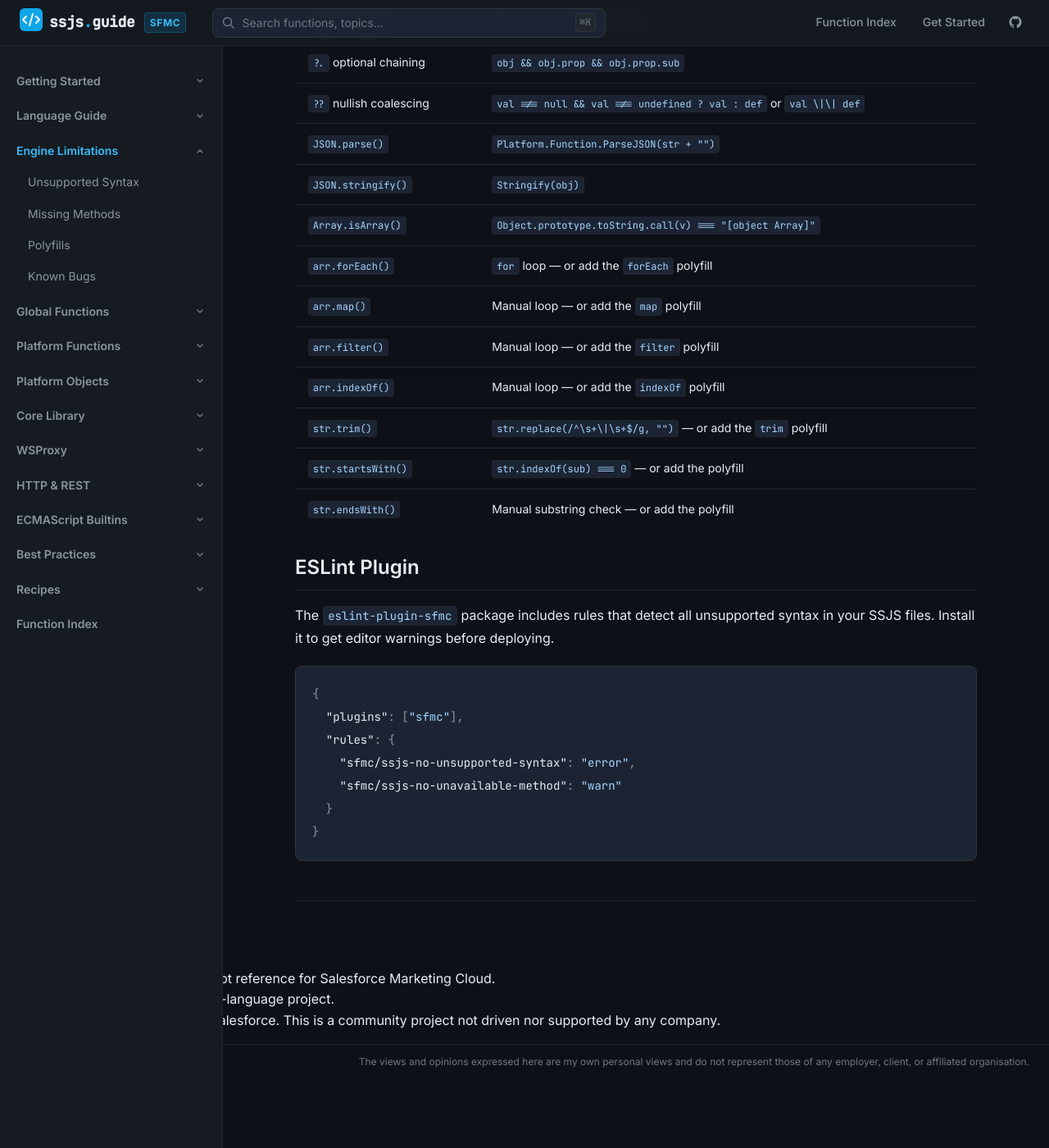
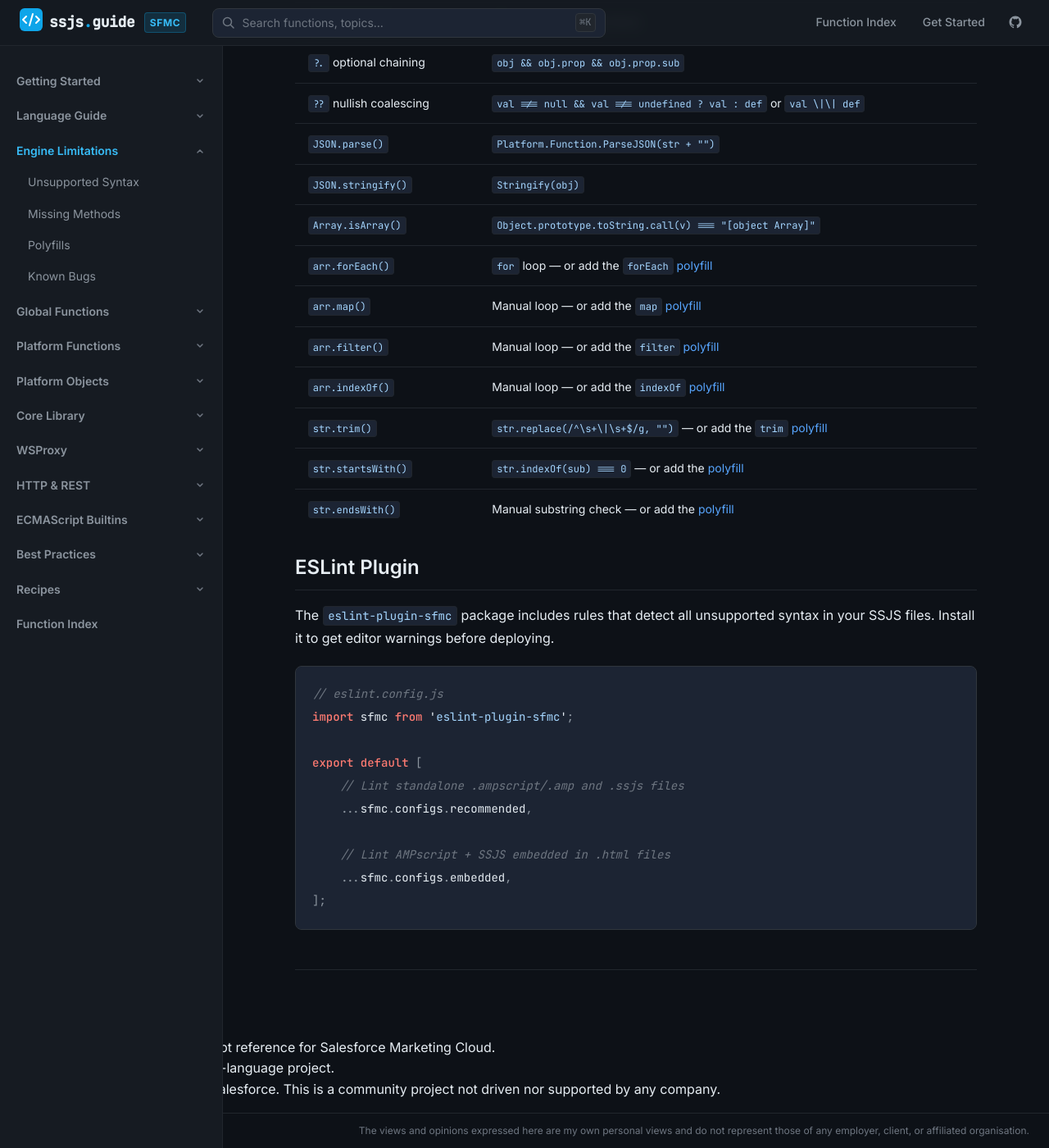
Before and after one commit to JoernBerkefeld/ssjs.guide, a Jekyll site: the page built from engine-limitations/index.md, in a window 1280 px wide and 1400 px high, scrolled down 1209 px. Shown: the whole window at 82% size. Built offline with Jekyll 4.4.1, drawn with Linux system fonts in a browser that asks for light colours; before the commit the page ends 2525 px from its top, so only the background shows below that.

Commit message:
add links to headers, add favicon, add polyfill links

````diff
--- a/_includes/head.html
+++ b/_includes/head.html
@@ -4,6 +4,10 @@
 
 <title>{% if page.title %}{{ page.title }} — {% endif %}{{ site.title }}</title>
 <meta name="description" content="{% if page.description %}{{ page.description }}{% else %}{{ site.description }}{% endif %}">
+
+<!-- Favicon -->
+<link rel="icon" type="image/svg+xml" href="{{ '/assets/favicon.svg' | relative_url }}">
+<link rel="apple-touch-icon" sizes="180x180" href="{{ '/assets/apple-touch-icon.png' | relative_url }}">
 
 <!-- Preconnect -->
 <link rel="preconnect" href="https://fonts.googleapis.com">
--- a/_sass/_typography.scss
+++ b/_sass/_typography.scss
@@ -15,12 +15,44 @@
     scroll-margin-top: calc($header-height + $space-4);
 
     a.header-anchor {
+      position: relative;
       opacity: 0;
       margin-left: $space-2;
       color: $text-muted;
       font-size: 0.8em;
       text-decoration: none;
-      transition: opacity $transition-fast;
+      transition: opacity $transition-fast, color $transition-fast;
+      vertical-align: middle;
+      line-height: 1;
+
+      &::after {
+        content: 'Copied!';
+        position: absolute;
+        bottom: calc(100% + 5px);
+        left: 50%;
+        transform: translateX(-50%);
+        background-color: $bg-overlay;
+        color: $text-primary;
+        font-family: $font-sans;
+        font-size: $text-xs;
+        font-weight: 500;
+        white-space: nowrap;
+        padding: $space-1 $space-2;
+        border-radius: $radius-sm;
+        border: 1px solid $border-default;
+        pointer-events: none;
+        opacity: 0;
+        transition: opacity $transition-fast;
+      }
+
+      &.is-copied {
+        opacity: 1;
+        color: $accent-light;
+
+        &::after {
+          opacity: 1;
+        }
+      }
     }
 
     &:hover a.header-anchor {
--- a/assets/js/main.js
+++ b/assets/js/main.js
@@ -101,6 +101,35 @@
     });
   });
 
+  // ── Heading anchor copy links ────────────────────────────────────────────────
+
+  var LINK_ICON = '<svg width="14" height="14" viewBox="0 0 16 16" fill="none" aria-hidden="true">'
+    + '<path d="M7.775 3.275a.75.75 0 001.06 1.06l1.25-1.25a2 2 0 112.83 2.83l-2.5 2.5a2 2 0 01-2.83 0'
+    + ' .75.75 0 00-1.06 1.06 3.5 3.5 0 004.95 0l2.5-2.5a3.5 3.5 0 00-4.95-4.95l-1.25 1.25z'
+    + 'M3.085 12.915a2 2 0 010-2.83l2.5-2.5a2 2 0 012.83 0 .75.75 0 001.06-1.06 3.5 3.5 0 00-4.95 0l-2.5 2.5'
+    + 'a3.5 3.5 0 004.95 4.95l1.25-1.25a.75.75 0 00-1.06-1.06l-1.25 1.25a2 2 0 01-2.83 0z"'
+    + ' fill="currentColor"/></svg>';
+
+  document.querySelectorAll('.prose h2[id], .prose h3[id], .prose h4[id], .prose h5[id], .prose h6[id]').forEach(function (heading) {
+    var anchor = document.createElement('a');
+    anchor.className = 'header-anchor';
+    anchor.href = '#' + heading.id;
+    anchor.setAttribute('aria-label', 'Copy link to this section');
+    anchor.innerHTML = LINK_ICON;
+    heading.appendChild(anchor);
+
+    anchor.addEventListener('click', function (e) {
+      e.preventDefault();
+      var url = window.location.href.split('#')[0] + '#' + heading.id;
+      navigator.clipboard.writeText(url).then(function () {
+        anchor.classList.add('is-copied');
+        setTimeout(function () { anchor.classList.remove('is-copied'); }, 2000);
+      }).catch(function () {
+        window.location.hash = heading.id;
+      });
+    });
+  });
+
   // ── Keyboard shortcut for search ────────────────────────────────────────────
 
   document.addEventListener('keydown', function (e) {
--- a/engine-limitations/index.md
+++ b/engine-limitations/index.md
@@ -34,24 +34,27 @@
 | `JSON.parse()` | `Platform.Function.ParseJSON(str + "")` |
 | `JSON.stringify()` | `Stringify(obj)` |
 | `Array.isArray()` | `Object.prototype.toString.call(v) === "[object Array]"` |
-| `arr.forEach()` | `for` loop — or add the `forEach` polyfill |
-| `arr.map()` | Manual loop — or add the `map` polyfill |
-| `arr.filter()` | Manual loop — or add the `filter` polyfill |
-| `arr.indexOf()` | Manual loop — or add the `indexOf` polyfill |
-| `str.trim()` | `str.replace(/^\s+\|\s+$/g, "")` — or add the `trim` polyfill |
-| `str.startsWith()` | `str.indexOf(sub) === 0` — or add the polyfill |
-| `str.endsWith()` | Manual substring check — or add the polyfill |
+| `arr.forEach()` | `for` loop — or add the [`forEach` polyfill](/engine-limitations/polyfills/#foreach) |
+| `arr.map()` | Manual loop — or add the [`map` polyfill](/engine-limitations/polyfills/#map) |
+| `arr.filter()` | Manual loop — or add the [`filter` polyfill](/engine-limitations/polyfills/#filter) |
+| `arr.indexOf()` | Manual loop — or add the [`indexOf` polyfill](/engine-limitations/polyfills/#indexof-array) |
+| `str.trim()` | `str.replace(/^\s+\|\s+$/g, "")` — or add the [`trim` polyfill](/engine-limitations/polyfills/#trim) |
+| `str.startsWith()` | `str.indexOf(sub) === 0` — or add the [polyfill](/engine-limitations/polyfills/#startswith) |
+| `str.endsWith()` | Manual substring check — or add the [polyfill](/engine-limitations/polyfills/#endswith) |
 
 ## ESLint Plugin
 
 The `eslint-plugin-sfmc` package includes rules that detect all unsupported syntax in your SSJS files. Install it to get editor warnings before deploying.
 
-```json
-{
-  "plugins": ["sfmc"],
-  "rules": {
-    "sfmc/ssjs-no-unsupported-syntax": "error",
-    "sfmc/ssjs-no-unavailable-method": "warn"
-  }
-}
+```js
+// eslint.config.js
+import sfmc from 'eslint-plugin-sfmc';
+
+export default [
+    // Lint standalone .ampscript/.amp and .ssjs files
+    ...sfmc.configs.recommended,
+
+    // Lint AMPscript + SSJS embedded in .html files
+    ...sfmc.configs.embedded,
+];
 ```
````
Also changed, not shown: assets/apple-touch-icon.png (added), assets/favicon.svg (added).
